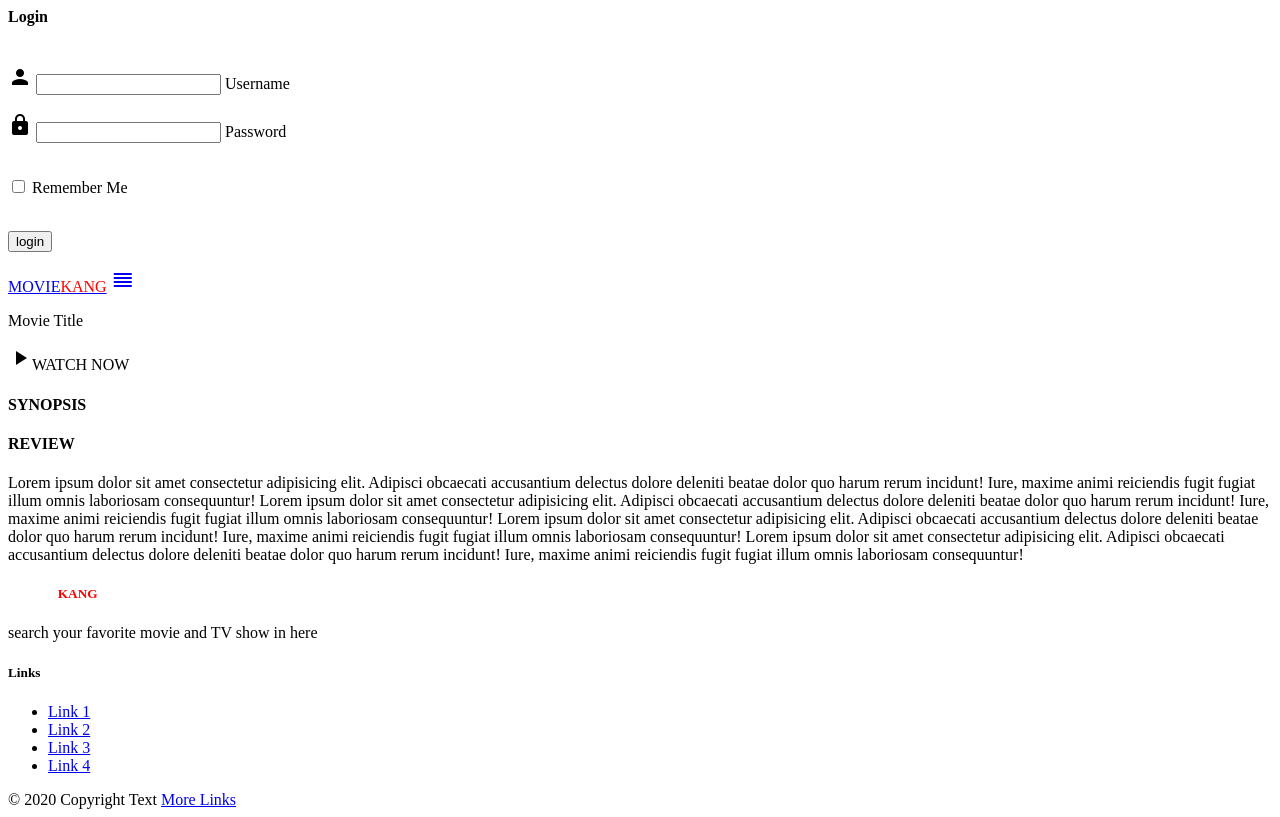
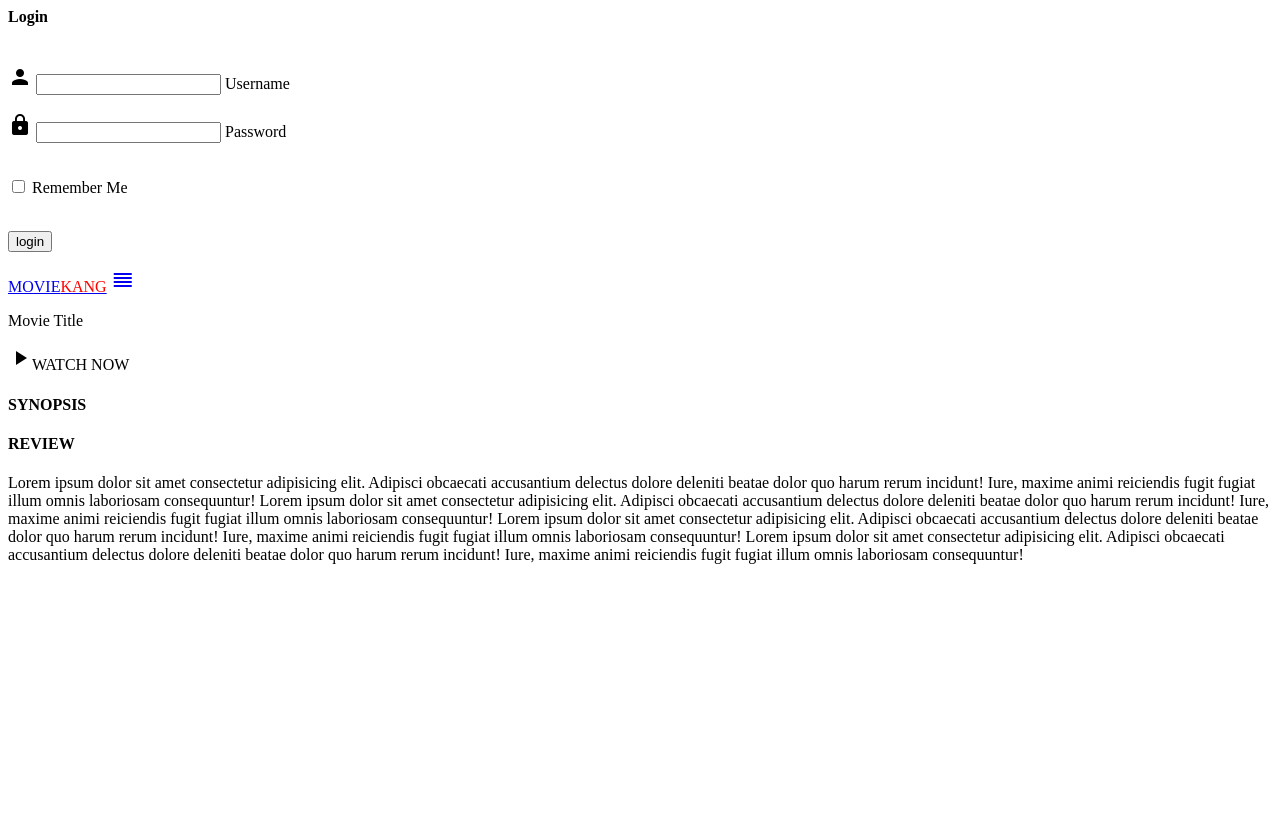
Before and after one commit to kurnia123/base-project, a website: page src/template/detail/detail.html in a window 1280 px wide. Drawn offline with nearby package versions, Linux system fonts and the light colour scheme.

Commit message:
Auto stash before merge of "master" and "origin/master"

```diff
--- a/src/script/view/detail/app.js
+++ b/src/script/view/detail/app.js
@@ -2,6 +2,7 @@ import "../../../../node_modules/materialize-css/dist/css/materialize.min.css";
 import "../../../../node_modules/materialize-css/dist/js/materialize.min.js";
 import "../../../style/detail/detail.css";
 
+import fetchFooterHTML from "../footer/app.js";
 import {loadNav} from "../index/renderNav.js";
 import {API_KEY,BASE_URL} from "../../key/api-key.js";
 import DataSource from "../../data/data-source.js";
@@ -13,6 +14,7 @@ document.addEventListener("DOMContentLoaded",function () {
     M.Sidenav.init(elems)
 
     loadNav();
+    fetchFooterHTML();
 
     let url_string = window.location.href;
     let url_object = new URL(url_string);
--- a/src/script/view/index/index.js
+++ b/src/script/view/index/index.js
@@ -2,6 +2,7 @@ import "../../../../node_modules/materialize-css/dist/css/materialize.min.css";
 import "../../../../node_modules/materialize-css/dist/js/materialize.min.js";
 import '../../../style/index/index.css';
 
+import fetchFooterHTML from "../footer/app.js";
 import {loadNav} from "../index/renderNav.js"
 import {loadDataTVPopuler} from "./popular_tv.js";
 import {loadDataRecommend} from "./recommend_loadData.js";
@@ -15,6 +16,7 @@ document.addEventListener("DOMContentLoaded",function () {
 
     loadDataTVPopuler();
     loadDataRecommend();
+    fetchFooterHTML();
 
     let choiceItemPopuler = document.querySelectorAll("#choice_popular")
     choiceItemPopuler.forEach(item => {
--- a/src/script/view/search/app.js
+++ b/src/script/view/search/app.js
@@ -2,6 +2,7 @@ import "../../../../node_modules/materialize-css/dist/css/materialize.min.css";
 import "../../../../node_modules/materialize-css/dist/js/materialize.min.js";
 import "../../../style/search/index.css";
 
+import fetchFooterHTML from "../footer/app.js";
 import {API_KEY,BASE_URL} from "../../key/api-key.js";
 import DataSource from "../../data/data-source.js";
 
@@ -15,9 +16,8 @@ document.addEventListener("DOMContentLoaded",function () {
     let select_element = document.querySelector(".content");
     let tmp = "";
 
-
+    fetchFooterHTML();
     console.log(url_combain)
-
 
     const renderResult = results => {
         select_element.style.height = "auto"
--- a/src/template/detail/detail.html
+++ b/src/template/detail/detail.html
@@ -88,29 +88,7 @@
         </p>
     </div>
     <footer class="page-footer">
-        <div class="container">
-            <div class="row">
-                <div class="col l6 s12">
-                    <h5 class="white-text"><span style="color: white;">MOVIE</span> <span style="color: red;">KANG</span></h5>
-                    <p class="grey-text text-lighten-4">search your favorite movie and TV show in here</p>
-                </div>
-                <div class="col l4 offset-l2 s12">
-                    <h5 class="white-text">Links</h5>
-                    <ul>
-                        <li><a class="grey-text text-lighten-3" href="#!">Link 1</a></li>
-                        <li><a class="grey-text text-lighten-3" href="#!">Link 2</a></li>
-                        <li><a class="grey-text text-lighten-3" href="#!">Link 3</a></li>
-                        <li><a class="grey-text text-lighten-3" href="#!">Link 4</a></li>
-                    </ul>
-                </div>
-            </div>
-        </div>
-        <div class="footer-copyright">
-            <div class="container">
-            © 2020 Copyright Text
-            <a class="grey-text text-lighten-4 right" href="#!">More Links</a>
-            </div>
-        </div>
+
     </footer>
 
 
--- a/webpack.common.js
+++ b/webpack.common.js
@@ -1,7 +1,7 @@
 const path = require("path");
 const HtmlWebpackPlugin = require("html-webpack-plugin");
 
-let data = ["nav","navRight","index","search","detail"];
+let data = ["nav","navRight","index","search","detail","footer"];
 
 let generateHtmlPlugin = function() {
     let tmp = []
```
Also changed, not shown: src/index.html (+1 -23 lines), src/script/view/footer/app.js (added, +15 -0 lines), src/template/footer/footer.html (added, +23 -0 lines), src/template/search/search.html (+1 -23 lines).
